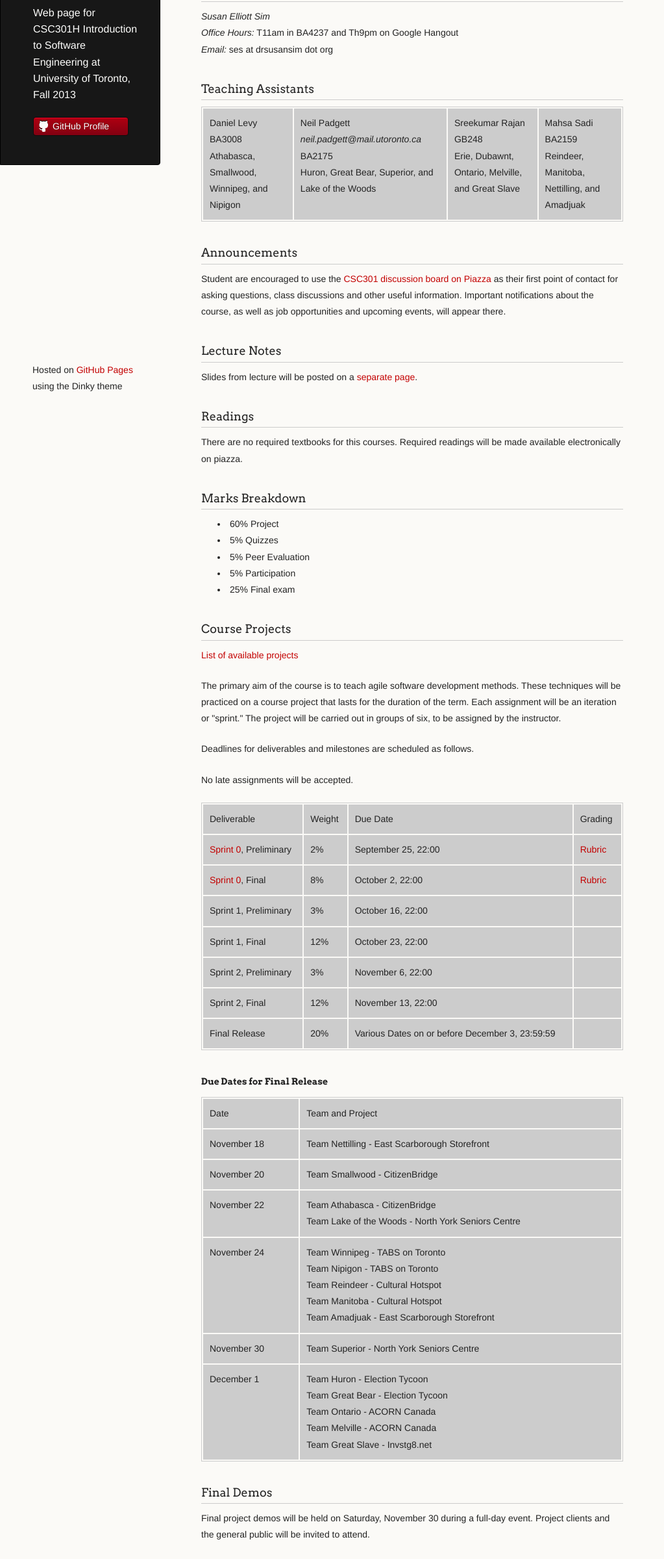
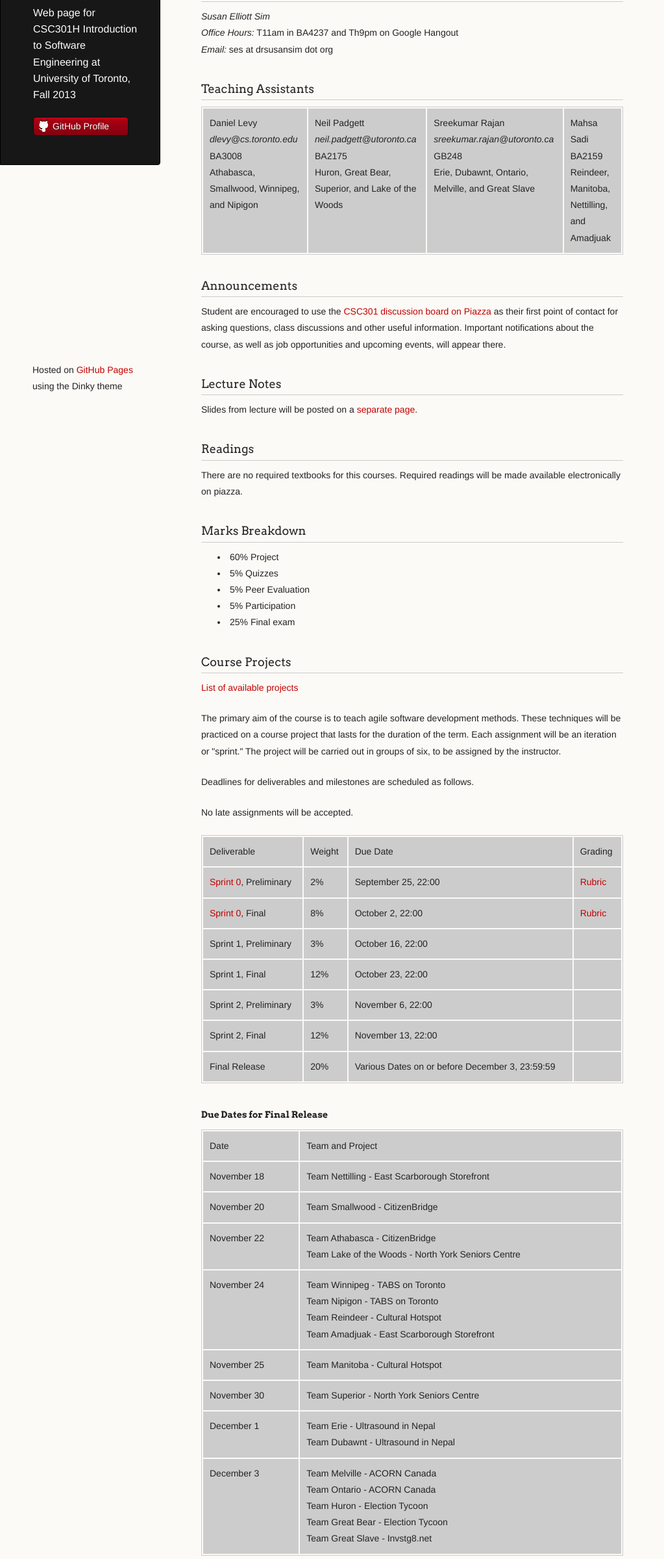
Before and after one commit to CSC301H-Fall2013/CSC301H-Fall2013.github.io, a plain HTML site: page index.html in a window 1280 px wide. Shown: the part 161-2560 px from the top of the page at 65% size, without its empty margins (0-1023 px from the left). Drawn offline with Linux system fonts and the light colour scheme.

Commit message:
Corrected due dates

```diff
--- a/index.html
+++ b/index.html
@@ -43,17 +43,19 @@
 <tr>
 	<td>
 	Daniel Levy<br />
+	<em>dlevy@cs.toronto.edu</em><br />
 	BA3008<br />
 	Athabasca, Smallwood, Winnipeg, and Nipigon
 	</td>
 	<td>
 	Neil Padgett<br />
-	<em>neil.padgett@mail.utoronto.ca</em><br />
+	<em>neil.padgett@utoronto.ca</em><br />
 	BA2175<br />
 	Huron, Great Bear, Superior, and Lake of the Woods
 	</td>
 	<td>
 	Sreekumar Rajan<br />
+	<em>sreekumar.rajan@utoronto.ca</em><br />
 	GB248<br />
 	Erie, Dubawnt, Ontario, Melville, and Great Slave<br />
 	</td>
@@ -108,11 +110,11 @@
 </thead>
 <tbody>
 <tr>
-	<td><a href="assignments/sprint0.html">Sprint 0</a>, Preliminary</td><td>2%</td><td>September 25, 22:00</td><td><a href="assignments/sprint-0-preliminary-rubric.pdf">Rubric</td>
+	<td><a href="assignments/sprint0.html">Sprint 0</a>, Preliminary</td><td>2%</td><td>September 25, 22:00</td><td><a href="assignments/sprint0-preliminary-rubric.pdf">Rubric</td>
 </tr>
 <tr>
 	<td><a href="assignments/sprint0.html">Sprint 0</a>, Final</td><td>8%</td><td>October 2, 22:00</td>
-	<td><a href="assignments/sprint-0-final-rubric.pdf">Rubric</td>
+	<td><a href="assignments/sprint0-final-rubric.pdf">Rubric</td>
 </tr>
 <tr>
 	<td>Sprint 1, Preliminary</td><td>3%</td><td>October 16, 22:00</td><td>&nbsp;</td>
@@ -160,8 +162,12 @@
 		<td>Team Winnipeg - TABS on Toronto<br />
 			Team Nipigon - TABS on Toronto<br />
 			Team Reindeer - Cultural Hotspot<br />
-			Team Manitoba - Cultural Hotspot<br />
 			Team Amadjuak - East Scarborough Storefront<br />
+		</td>
+	</tr>
+	<tr>
+		<td>November 25</td>
+		<td>Team Manitoba - Cultural Hotspot<br />
 		</td>
 	</tr>
 	<tr>
@@ -170,10 +176,17 @@
 	</tr>
 	<tr>
 		<td>December 1</td>
-		<td>Team Huron - Election Tycoon<br />
+		<td>
+		Team Erie - Ultrasound in Nepal<br />
+		Team Dubawnt - Ultrasound in Nepal<br />
+		</td>
+	</tr>
+	<tr>
+		<td>December 3</td>
+		<td>Team Melville - ACORN Canada<br />
+		Team Ontario - ACORN Canada<br />
+		Team Huron - Election Tycoon<br />
 		Team Great Bear - Election Tycoon<br />
-		Team Ontario - ACORN Canada<br />
-		Team Melville - ACORN Canada<br />
 		Team Great Slave - Invstg8.net<br />
 		</td>
 	</tr>
```
Also changed, not shown: 3 other files.
